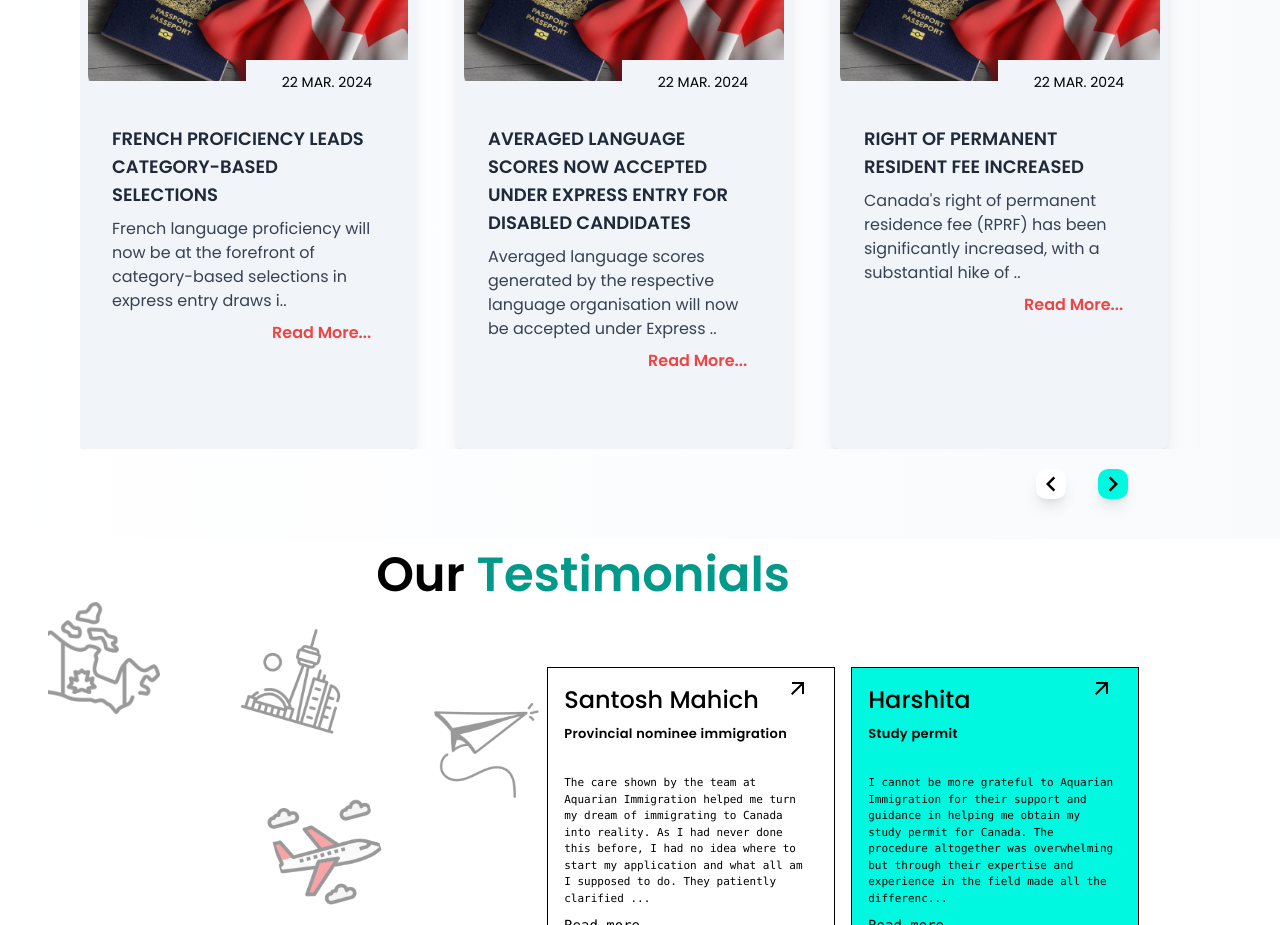
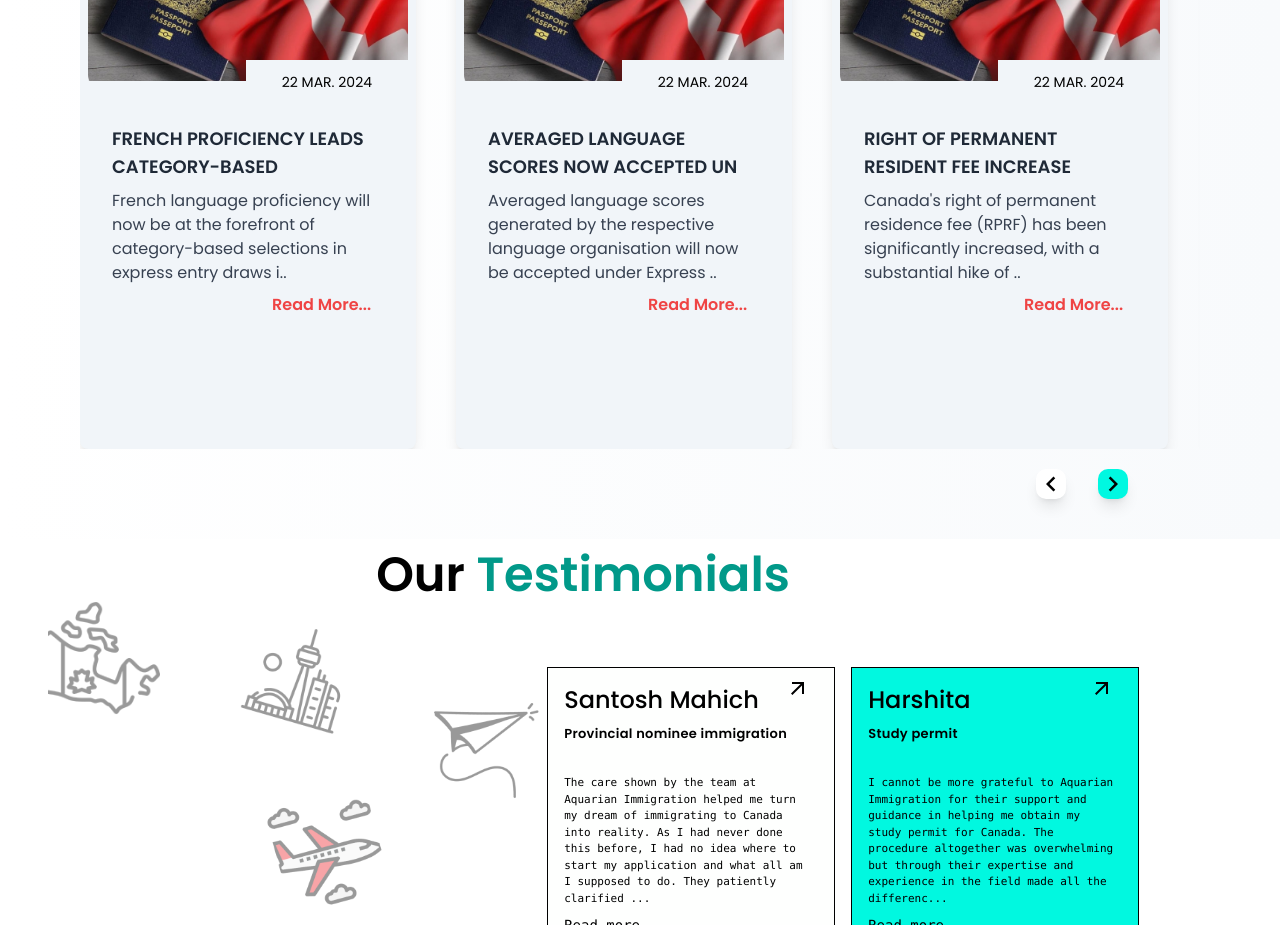
Before and after one commit to BizmanSS/Aquarian, a React (Create React App) app: page / in a window 1280 px wide. Shown: the part 3580-4505 px from the top of the page. Built offline with nearby package versions, Linux system fonts and the light colour scheme.

Commit message:
resource

```diff
--- a/src/components/Homepage/NewsCard.jsx
+++ b/src/components/Homepage/NewsCard.jsx
@@ -17,7 +17,9 @@
 
       <div className='px-6 pb-4'>
         {/* <p className='py-2 text-gray-500 text-sm'>PROVINCIAL NOMINEE PROGRAM</p> */}
-        <h1 className='text-lg font-semibold text-gray-800'>{data.title}</h1>
+        <h1 className='text-lg font-semibold text-gray-800'>
+          {data.title.slice(0, 40)}
+        </h1>
 
         <p className='py-2 text-gray-700'>{data.description.slice(0, 110)}..</p>
         <p className='cursor-pointer font-semibold text-red-500 ml-40'>
```
